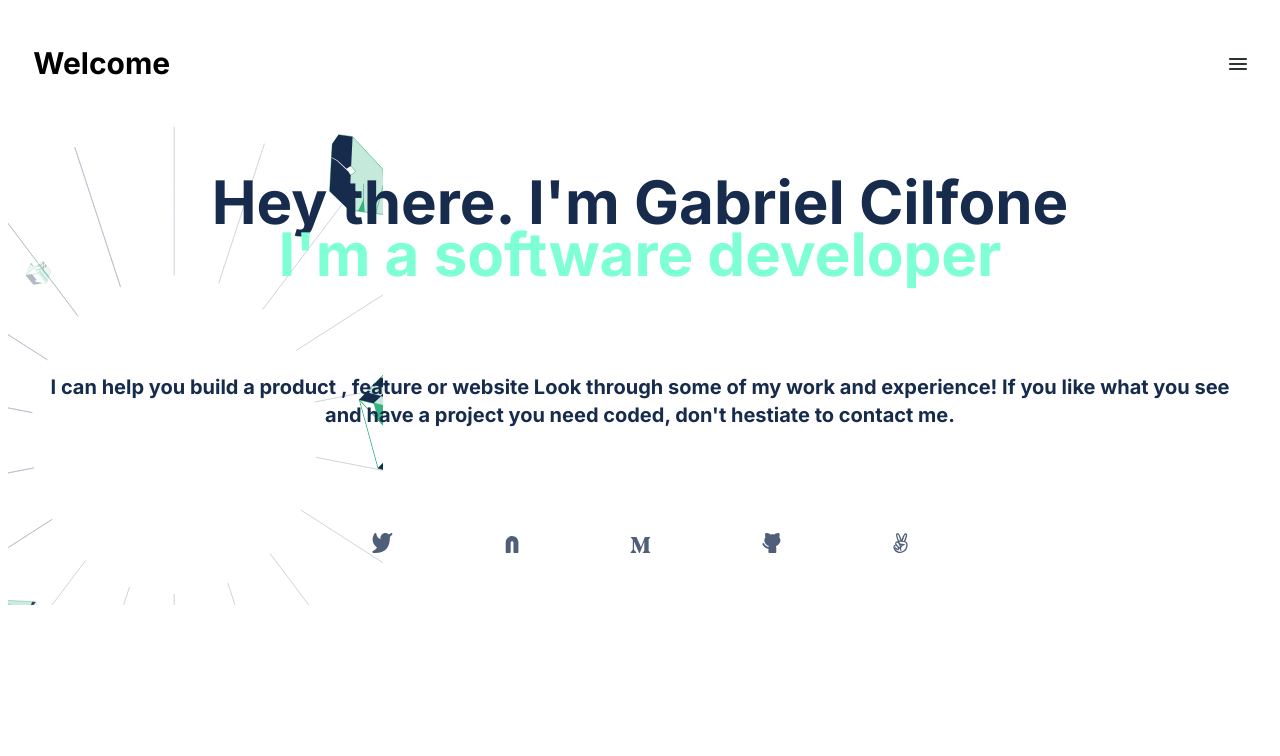
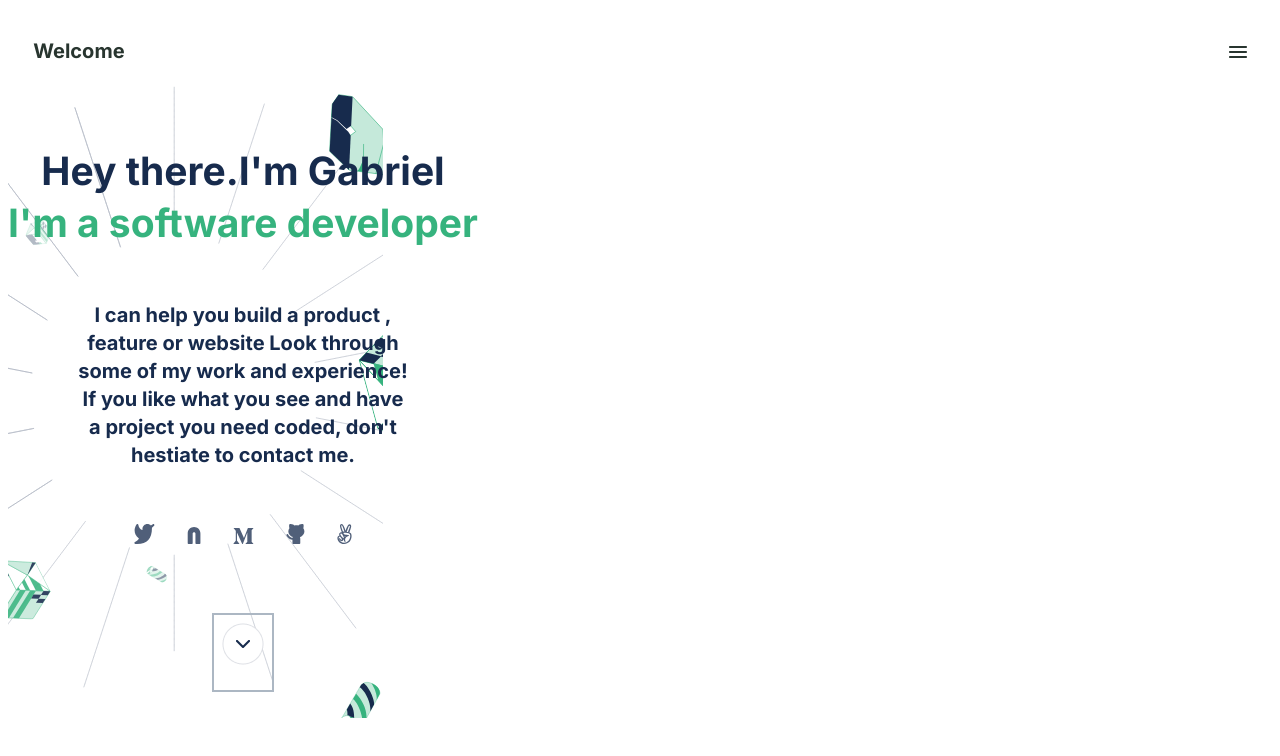
Before and after one commit to cilfonegabriel/portfolio, a website: page index.html in a window 1280 px wide. Drawn offline with Linux system fonts and the light colour scheme.

Commit message:
fix Linters and add improvements to the project.

```diff
--- a/index.html
+++ b/index.html
@@ -16,21 +16,25 @@
     <nav class="container">
       <ul>
         <li><a><h2 class="upitem">Welcome </h2></a></li>
-        <li><img src="./imges/Union.svg" alt="menu"></li>
+        <li><a><img src="./imges/Union.svg" alt="menu"></a></li>
       </ul>
     </nav>
   </header>
   <section class="tittleContents">
-    <h1 class="welcome"> Hey there. I&apos;m Gabriel Cilfone<br><span class = "desciption">I&apos;m a software developer</span></h1>
+    <h2 class="welcome"> Hey there.I&apos;m Gabriel<br><span class = "desciption">I&apos;m a software developer</span></h2>
     <p>I can help you build a product , feature or website Look through some of my work and experience! If you like what you see and have a project you need coded, don&apos;t hestiate to contact me.
    </p>
     <ul class="socialContents">
-      <li><a href="https://twitter.com/GabrielCilfone" target="_blank"><img class= "icon"src="./imges/twitter.svg" alt="Twitter"></a></li>
-      <li><a href="https://www.linkedin.com/in/gabriel-cilfone/" target="_blank"><img class= "icon" src="./imges/Vector.svg" alt="linkedin"></a></li>
-      <li><a href="https://medium.com/" target="_blank"><img class= "icon" src= "./imges/medium.svg" alt="medium"></a></li>
-      <li><a href="https://github.com/cilfonegabriel" target="_blank"><img class= "icon" src= "./imges/github.svg" alt="github"></a></li>
-      <li><a href="https://angel.co/" target="_blank"><img class= "icon" src= "./imges/angellist.svg" alt="angellist"></a></li>
+      <li><a href="https://twitter.com/GabrielCilfone" target='_blank'rel = "noopener noreferrer" ><img class= "icon"src="./imges/twitter.svg" alt="Twitter"></a></li>
+      <li><a href="https://www.linkedin.com/in/gabriel-cilfone/"target='_blank' rel = "noopener noreferrer" ><img class= "icon" src="./imges/Vector.svg" alt="linkedin"></a></li>
+      <li><a href="https://medium.com/" target='_blank' rel = "noopener noreferrer" ><img class= "icon" src= "./imges/medium.svg" alt="medium"></a></li>
+      <li><a href="https://github.com/cilfonegabriel" target='_blank' rel = "noopener noreferrer" ><img class= "icon" src= "./imges/github.svg" alt="github"></a></li>
+      <li><a href="https://angel.co/" target='_blank' rel = "noopener noreferrer" ><img class= "icon" src= "./imges/angellist.svg" alt="angellist"></a></li>
     </ul>
-  </section>
+    <header>
+        <ul class="rows">
+          <li><a><img src="imges/Disabled.png" alt="down"></a></li>
+        </ul>
+    </header>
 </body>
 </html>
--- a/package.json
+++ b/package.json
@@ -1,7 +1,7 @@
 {
   "name": "portfolio",
   "version": "1.0.0",
-  "description": "",
+  "description": "![](https://img.shields.io/badge/Microverse-blueviolet)",
   "main": "index.js",
   "scripts": {
     "test": "echo \"Error: no test specified\" && exit 1"
--- a/style.css
+++ b/style.css
@@ -19,27 +19,36 @@ body {
   flex-direction: column;
   font-family: 'Inter', sans-serif;
   font-style: normal;
-  font-weight: 700;
-  font-size: 40px;
+  font-size: 26px;
   line-height: 52px;
   text-align: center;
   color: #172b4d;
   background-image: url(./imges/header-illsutration-mobile.svg);
   background-repeat: no-repeat;
   align-items: center;
+  position: absolute;
+  top: 86.12px;
+}
+
+.welcome {
+  margin-block-start: 1.5em;
 }
 
 .tittleContents p {
+  width: 330px;
+  height: 162px;
+  font-family: 'Inter', sans-serif;
+  font-style: normal;
+  color: #172b4d;
   font-size: 20px;
+  font-weight: 400;
   line-height: 28px;
-  color: #172b4d;
-  padding: 24px;
 }
 
 .desciption {
   display: center;
   order: 0;
-  color: aquamarine;
+  color: #36b37e;
   top: 50px;
 }
 
@@ -50,3 +59,25 @@ body {
   width: 60%;
   padding-left: 0%;
 }
+
+.container h2 {
+  font-family: 'Inter', sans-serif;
+  font-weight: 600;
+  font-size: 20px;
+  line-height: 28px;
+  text-align: center;
+  color: #28352f;
+}
+
+.rows {
+  list-style-type: none;
+  flex-direction: row;
+  left: 25%;
+  right: 25%;
+  top: 37.5%;
+  bottom: 37.5%;
+  border: 2px solid #acb7c3;
+  display: flex;
+  align-items: flex-start;
+  padding: 8px;
+}
```
Also changed, not shown: imges/Disabled.png (added), 2 other files.
